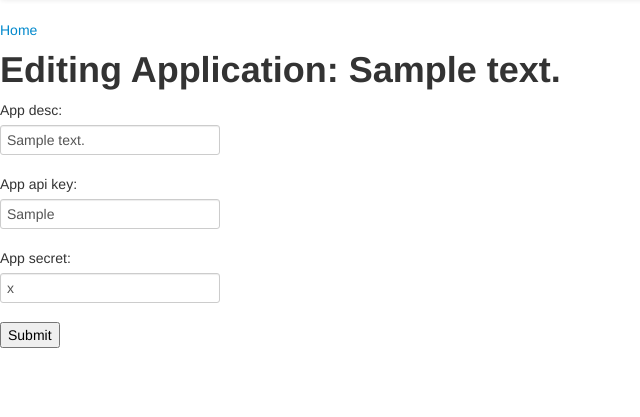
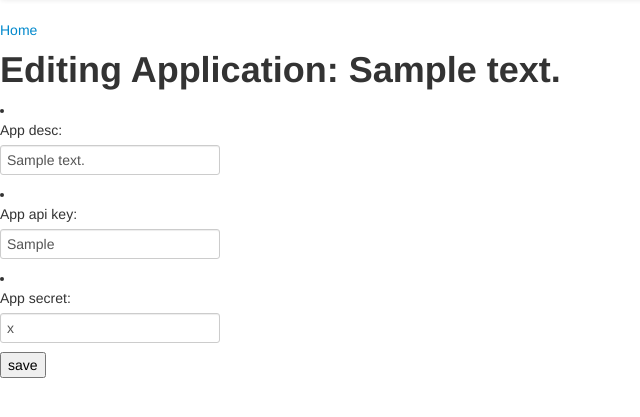
Before and after one commit to vivainio/authorizr, a Django app: page /appreg/editapp/1/ in a window 1280 px wide. Shown: the part 42-459 px from the top of the page, without its empty margins (0-640 px from the left). Run offline with Django 3.2, Linux system fonts and the light colour scheme; tables that the repository leaves empty hold one stand-in row (values such as "Sample post").

Commit message:
credform

```diff
--- a/authorizr/templates/appreg/credform.html
+++ b/authorizr/templates/appreg/credform.html
@@ -12,10 +12,10 @@
  {% csrf_token %}
 
        <!-- display the form fields -->
-       {{ form.as_p }}
+       {{ form.as_ul }}
 
        <!-- submit button -->
-       <input type='submit'>
+       <input type='submit' value="save">
 </form>
 
 
```
